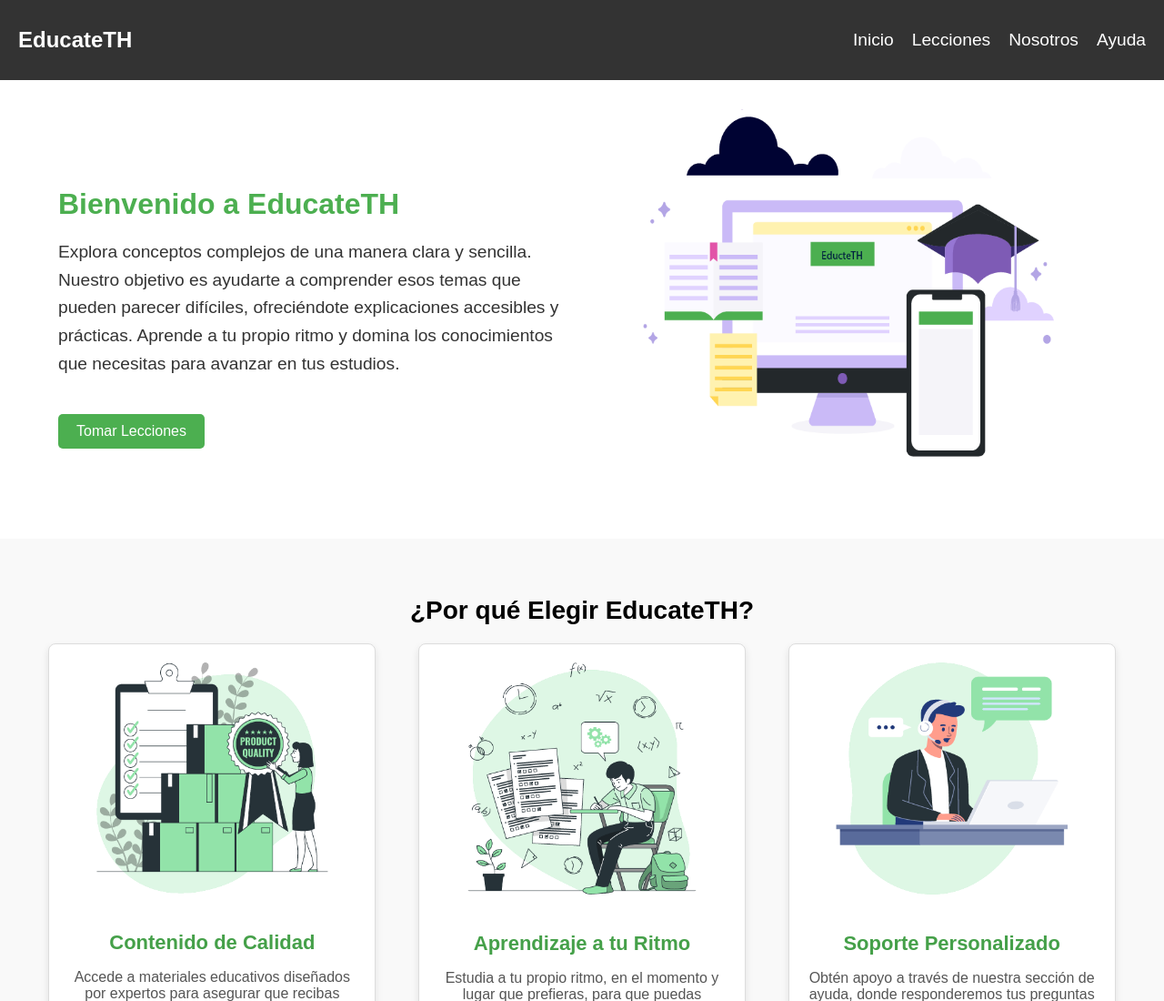
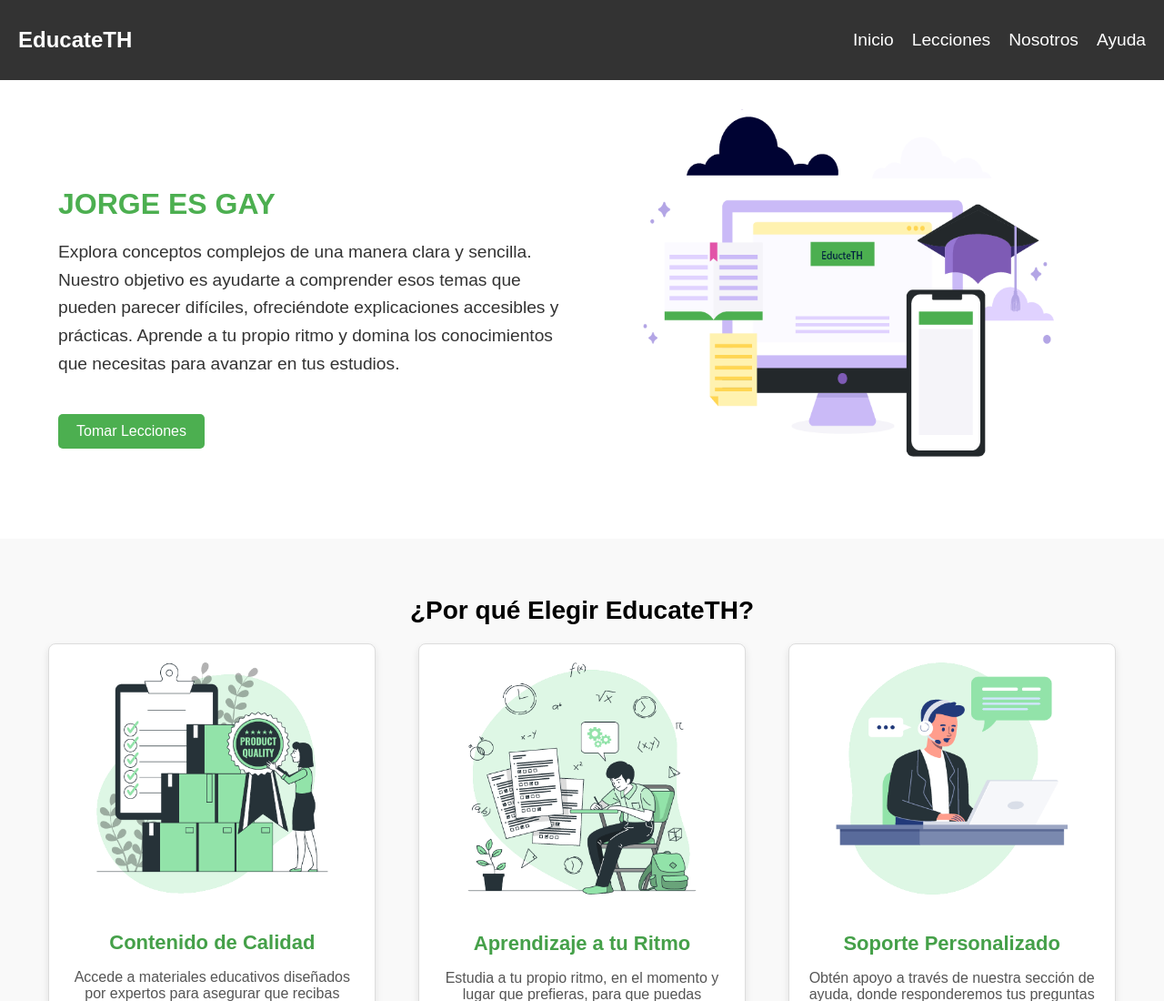
Before and after one commit to Jesusgatoer/Educatech.github.io, a plain HTML site: page index.html in a window 1280 px wide. Shown: the top 1100 px of the page at 91% size. Drawn offline with Linux system fonts and the light colour scheme.

Commit message:
Update index.html

```diff
--- a/index.html
+++ b/index.html
@@ -20,7 +20,7 @@
 
     <section class="section_info">
         <div style="flex: 1;">
-            <h1>Bienvenido a EducateTH</h1>
+            <h1>JORGE ES GAY</h1>
             <p>
                 Explora conceptos complejos de una manera clara y sencilla. Nuestro objetivo es ayudarte a comprender esos
                 temas que pueden parecer difíciles, ofreciéndote explicaciones accesibles y prácticas. Aprende a tu propio
```
